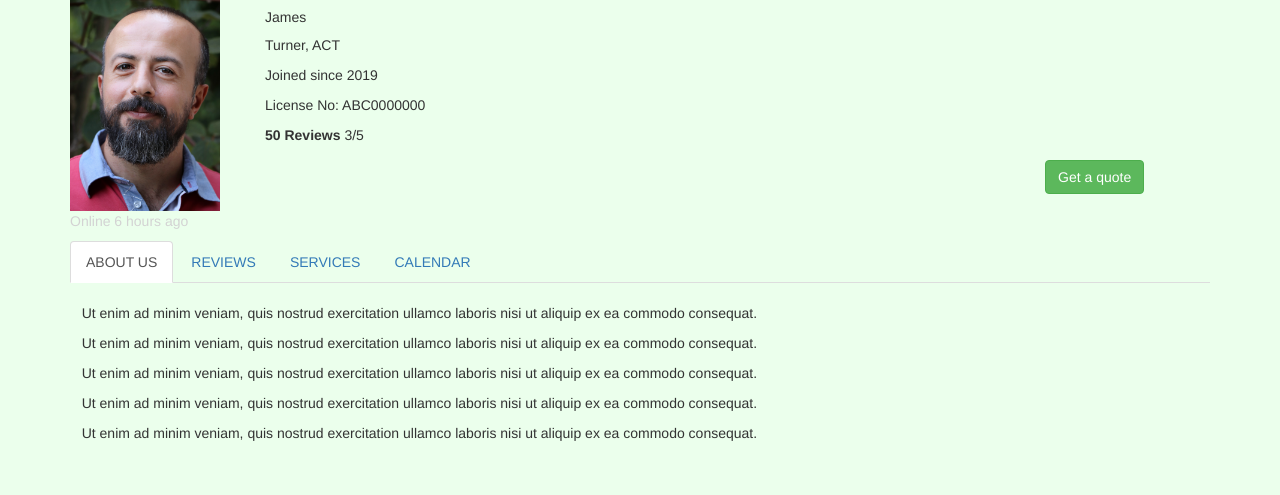
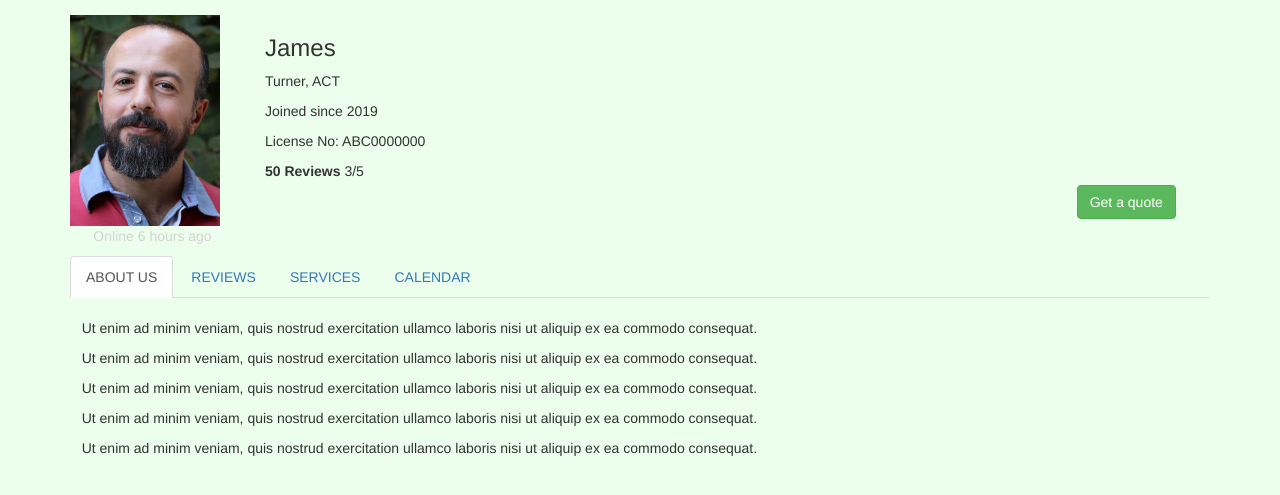
Before and after one commit to liutuo368/Jemma-Australia, a Django app: page /tradie_detail1 in a window 1280 px wide. Shown: the top 495 px of the page. Run offline with Django 3.2, Linux system fonts and the light colour scheme; some libraries are stand-ins or nearby versions.

Commit message:
update user details section

```diff
--- a/templates/Customer/tradie_detail1.html
+++ b/templates/Customer/tradie_detail1.html
@@ -13,21 +13,20 @@
 
 <div class="container">
 
-    <div class="row" style="display: flex;">
+    <div class="row" style="display: flex; padding-top: 15px;">
         <div class="col-sm-2">
             <img src="../../static/IMAGES/tradie1.jpg" alt="user picture" style="width: 150px;">
-          <p style="color: lightgrey">Online 6 hours ago</p>
+            <p style="color: lightgrey; text-align: center;">Online 6 hours ago</p>
         </div>
         <div class="col-sm-8" style="margin-left: 0;">
-          <h5>James</h5>
+            <h3>James</h3>
             <p>Turner, ACT</p>
             <p>Joined since 2019</p>
             <p>License No: ABC0000000</p>
-          <p><b>50 Reviews</b>     3/5  </p>
+            <p><b>50 Reviews</b> 3/5 </p>
         </div>
 
-        <div class="col-sm-2">
-            <br><br><br><br><br><br><br><br>
+        <div class="col-sm-2" style="position: absolute; top: 185px; right:5px;">
             <button type="button" class="btn btn-success">Get a quote</button>
         </div>
     </div>
```
Lines whose indentation alone changed are shown as unchanged.
